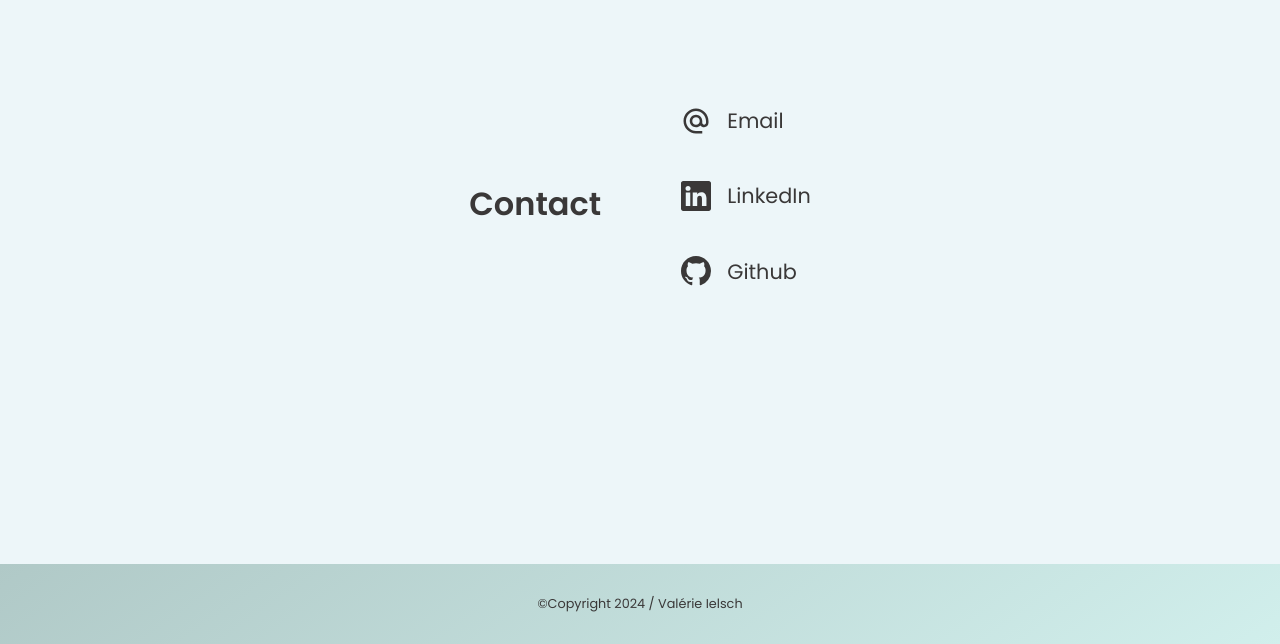
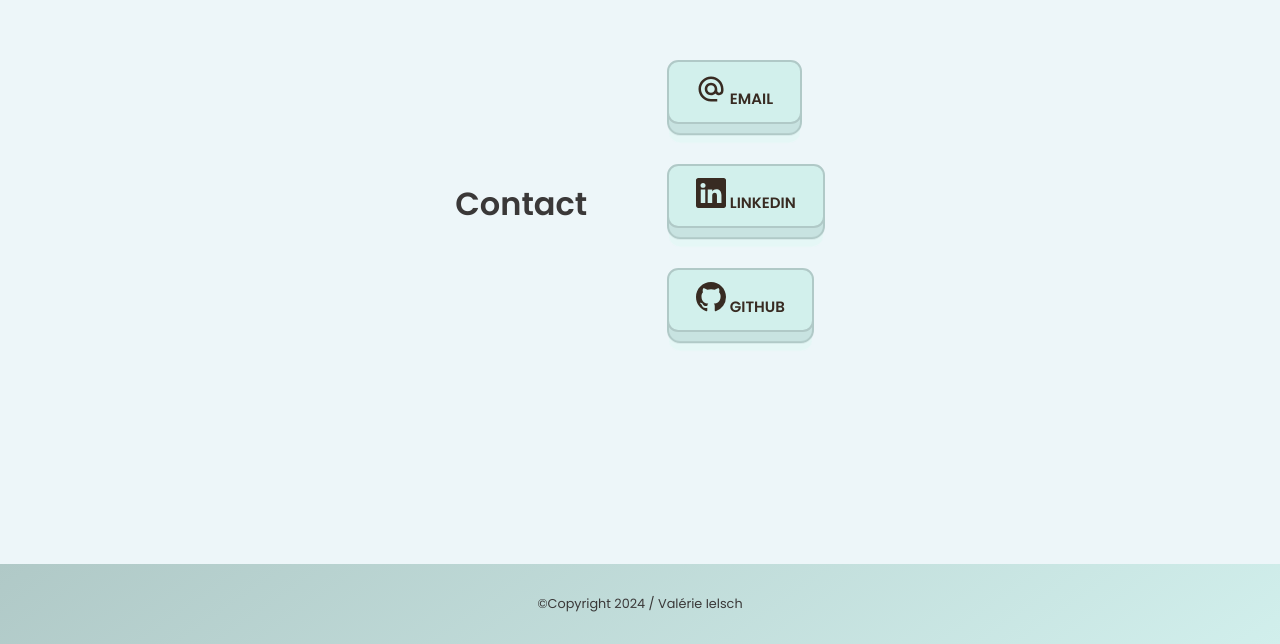
Before and after one commit to val0sch/portfolio_react, a React (Create React App) app: page / in a window 1280 px wide. Shown: the part 2620-3264 px from the top of the page. Built offline with nearby package versions, Linux system fonts and the light colour scheme.

Commit message:
change button style contact

```diff
--- a/src/components/contact/Contact.jsx
+++ b/src/components/contact/Contact.jsx
@@ -12,31 +12,34 @@ const Contact = () => {
         <div className="socials">
           <ul>
             <li>
-              <a
+              <button
+                className="keyboard"
                 href="mailto:valerie.ielsch@gmail.com"
                 target="_blank"
                 rel="noreferrer"
               >
                 <MdAlternateEmail size={30} /> Email
-              </a>
+              </button>
             </li>
             <li>
-              <a
+              <button
+                className="keyboard"
                 href="https://www.linkedin.com/in/valerie-ielsch/"
                 target="_blank"
                 rel="noreferrer"
               >
                 <BsLinkedin size={30} /> LinkedIn
-              </a>
+              </button>
             </li>
             <li>
-              <a
+              <button
+                className="keyboard"
                 href="https://github.com/val0sch"
                 target="_blank"
                 rel="noreferrer"
               >
                 <BsGithub size={30} /> Github
-              </a>
+              </button>
             </li>
           </ul>
         </div>
--- a/src/components/contact/contact.css
+++ b/src/components/contact/contact.css
@@ -44,10 +44,86 @@
       color: #ccc;
       &:hover {
         color: #000;
-        box-shadow: 0 2px 0 0 currentcolor;
+        /* box-shadow: 0 2px 0 0 currentcolor; */
       }
     }
   }
+}
+
+button {
+  position: relative;
+  display: inline-block;
+  cursor: pointer;
+  outline: none;
+  border: 0;
+  vertical-align: middle;
+  text-decoration: none;
+  font-family: inherit;
+  font-size: 15px;
+}
+
+button.keyboard {
+  font-weight: 600;
+  color: #382b22;
+  text-transform: uppercase;
+  padding: 0.8em 1.8em;
+  background: #d2f0ec;
+  border: 2px solid #b0c9c7;
+  border-radius: 0.75em;
+  -webkit-transform-style: preserve-3d;
+  transform-style: preserve-3d;
+  -webkit-transition: background 150ms cubic-bezier(0, 0, 0.58, 1),
+    -webkit-transform 150ms cubic-bezier(0, 0, 0.58, 1);
+  transition: transform 150ms cubic-bezier(0, 0, 0.58, 1),
+    background 150ms cubic-bezier(0, 0, 0.58, 1),
+    -webkit-transform 150ms cubic-bezier(0, 0, 0.58, 1);
+}
+
+button.keyboard::before {
+  position: absolute;
+  content: "";
+  width: 100%;
+  height: 100%;
+  top: 0;
+  left: 0;
+  right: 0;
+  bottom: 0;
+  background: #c8e3e1;
+  border-radius: inherit;
+  -webkit-box-shadow: 0 0 0 2px #b0c9c7, 0 0.625em 0 0 #e5f7f6;
+  box-shadow: 0 0 0 2px #b0c9c7, 0 0.625em 0 0 #e5f7f6;
+  -webkit-transform: translate3d(0, 0.75em, -1em);
+  transform: translate3d(0, 0.75em, -1em);
+  transition: transform 150ms cubic-bezier(0, 0, 0.58, 1),
+    box-shadow 150ms cubic-bezier(0, 0, 0.58, 1),
+    -webkit-transform 150ms cubic-bezier(0, 0, 0.58, 1),
+    -webkit-box-shadow 150ms cubic-bezier(0, 0, 0.58, 1);
+}
+
+button.keyboard:hover {
+  background: #cfece9;
+  -webkit-transform: translate(0, 0.25em);
+  transform: translate(0, 0.25em);
+}
+
+button.keyboard:hover::before {
+  -webkit-box-shadow: 0 0 0 2px #b0c9c7, 0 0.5em 0 0 #e5f7f6;
+  box-shadow: 0 0 0 2px #b0c9c7, 0 0.5em 0 0 #e5f7f6;
+  -webkit-transform: translate3d(0, 0.5em, -1em);
+  transform: translate3d(0, 0.5em, -1em);
+}
+
+button.keyboard:active {
+  background: #cfece9;
+  -webkit-transform: translate(0em, 0.75em);
+  transform: translate(0em, 0.75em);
+}
+
+button.keyboard:active::before {
+  -webkit-box-shadow: 0 0 0 2px #b0c9c7, 0 0 #e5f7f6;
+  box-shadow: 0 0 0 2px #b0c9c7, 0 0 #e5f7f6;
+  -webkit-transform: translate3d(0, 0, -1em);
+  transform: translate3d(0, 0, -1em);
 }
 
 @media screen and (max-width: 800px) {
--- a/src/components/skills/skills.css
+++ b/src/components/skills/skills.css
@@ -34,7 +34,6 @@
 
 @media screen and (min-width: 1000px) {
   #skills h2 {
-    /* background-image: url("../../assets/asfalt--light--1920x1080.png"); */
     padding: 4rem 0 2rem 0;
   }
 
```
